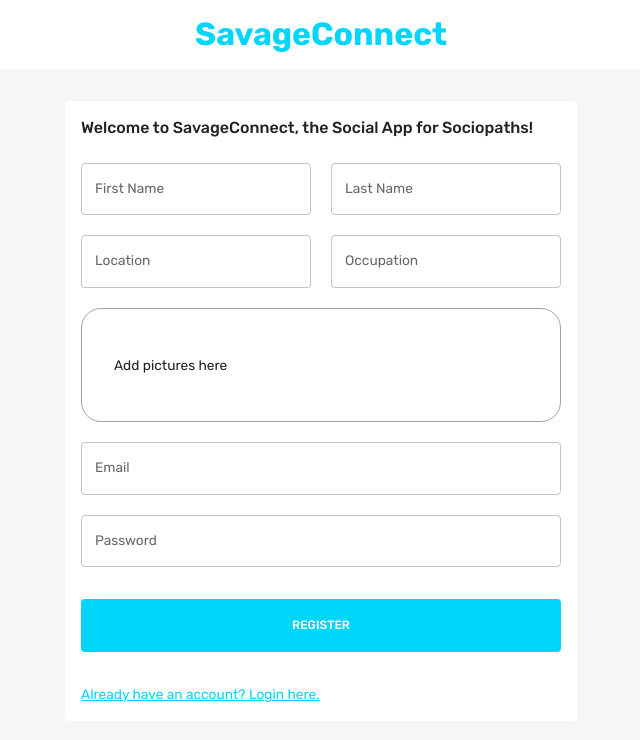
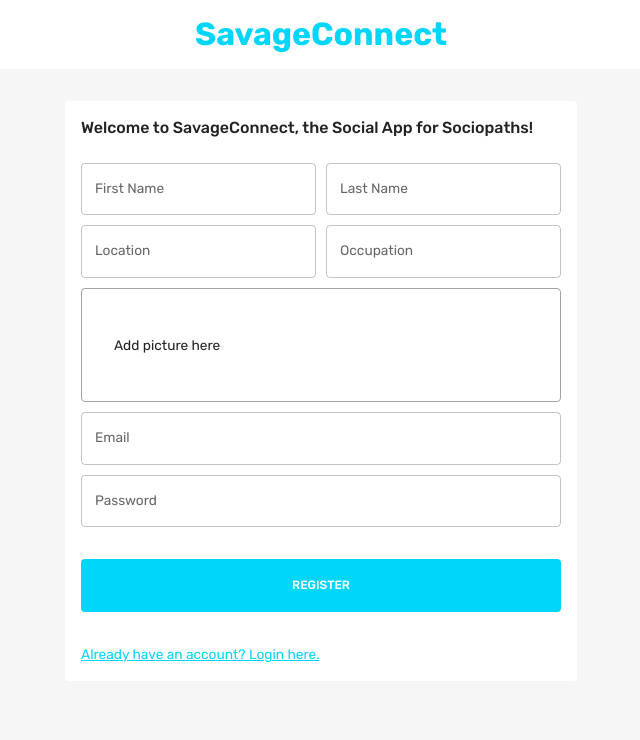
Before and after one commit to Earnstein/react-projects, a React (Vite) app in the folder edroh/sociopedia-app/client/: page / in a window 1280 px wide. Both pictures are taken after a click on the element "Don't have an account? Sign Up Here.". Shown: the top 740 px of the page, without its empty margins (319-959 px from the left). Built offline with nearby package versions, Linux system fonts and the light colour scheme.

Commit message:
reduced padding and fixed typography text

```diff
--- a/edroh/sociopedia-app/client/src/scenes/loginPage/Form.jsx
+++ b/edroh/sociopedia-app/client/src/scenes/loginPage/Form.jsx
@@ -118,7 +118,7 @@ const Form = () => {
         <form onSubmit={handleSubmit}>
           <Box
             display="grid"
-            gap="20px"
+            gap="10px"
             gridTemplateColumns="repeat(4, minmax(0, 1fr))"
             sx={{
               "& > div": {
@@ -175,7 +175,7 @@ const Form = () => {
                 <Box
                   gridColumn="span 4"
                   border={`1px solid ${palette.neutral.medium}`}
-                  borderRadius={5}
+                  borderRadius="4px"
                   p="1rem"
                 >
                   <Dropzone
@@ -193,7 +193,7 @@ const Form = () => {
                       >
                         <input {...getInputProps()} />
                         {!values.picture ? (
-                          <p>Add pictures here </p>
+                          <p>Add picture here </p>
                         ) : (
                           <FlexBetween>
                             <Typography>
```
